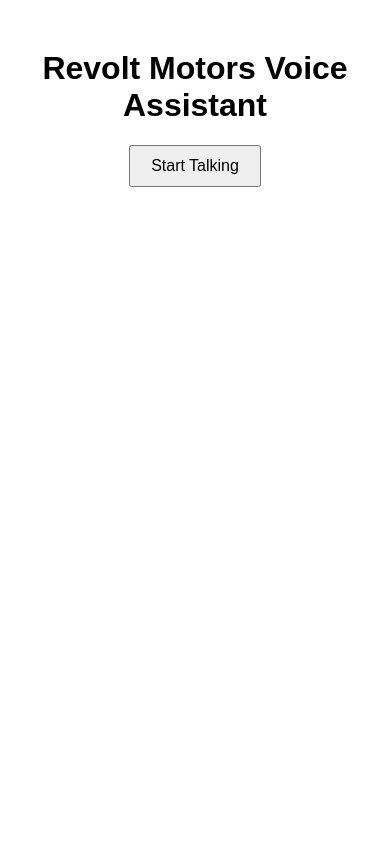
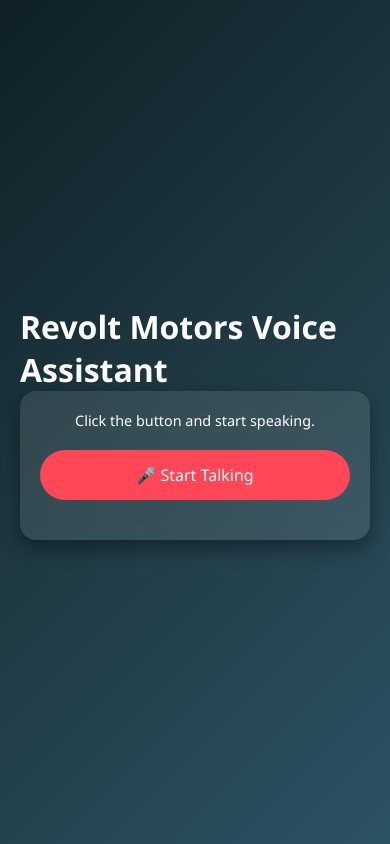
Before and after one commit to ayushsh37/voice-assistant, a plain HTML site: page frontend/index.html in a window 390 px wide. Drawn offline with Linux system fonts and the light colour scheme.

Commit message:
Improved UI and responsiveness

```diff
--- a/frontend/index.html
+++ b/frontend/index.html
@@ -1,13 +1,20 @@
 <!DOCTYPE html>
-<html>
+<html lang="en">
 <head>
-  <title>Revolt Voice Assistant</title>
-  <link rel="stylesheet" href="style.css">
+  <meta charset="UTF-8" />
+  <meta name="viewport" content="width=device-width, initial-scale=1.0" />
+  <title>Revolt Motors Voice Assistant</title>
+  <link rel="stylesheet" href="style.css" />
 </head>
 <body>
-  <h1>Revolt Motors Voice Assistant</h1>
-  <button id="startBtn">Start Talking</button>
-  <p id="response"></p>
+  <div class="container">
+    <h1>Revolt Motors Voice Assistant</h1>
+    <div class="card">
+      <p class="instructions">Click the button and start speaking.</p>
+      <button id="startBtn">🎤 Start Talking</button>
+      <p id="response" class="response"></p>
+    </div>
+  </div>
   <script src="script.js"></script>
 </body>
 </html>
--- a/frontend/style.css
+++ b/frontend/style.css
@@ -1,3 +1,99 @@
-body { font-family: Arial, sans-serif; text-align: center; margin-top: 50px; }
-button { padding: 10px 20px; font-size: 16px; cursor: pointer; }
-#response { margin-top: 20px; font-size: 18px; color: #333; }
+/* Global */
+* {
+  margin: 0;
+  padding: 0;
+  box-sizing: border-box;
+  font-family: 'Segoe UI', Tahoma, Geneva, Verdana, sans-serif;
+}
+
+body {
+  background: linear-gradient(135deg, #0f2027, #203a43, #2c5364);
+  color: #fff;
+  min-height: 100vh;
+  display: flex;
+  align-items: center;
+  justify-content: center;
+  padding: 20px;
+}
+
+/* Container */
+.container {
+  max-width: 500px;
+  width: 100%;
+}
+
+/* Card */
+.card {
+  background: rgba(255, 255, 255, 0.1);
+  backdrop-filter: blur(10px);
+  border-radius: 16px;
+  padding: 30px;
+  text-align: center;
+  box-shadow: 0 8px 20px rgba(0, 0, 0, 0.4);
+  animation: fadeIn 0.8s ease-in-out;
+}
+
+.card h1 {
+  font-size: 2rem;
+  margin-bottom: 20px;
+}
+
+.instructions {
+  font-size: 1rem;
+  margin-bottom: 20px;
+}
+
+/* Button */
+button {
+  background: #ff4757;
+  color: #fff;
+  border: none;
+  padding: 14px 24px;
+  font-size: 1.2rem;
+  border-radius: 50px;
+  cursor: pointer;
+  transition: 0.3s ease;
+}
+
+button:hover {
+  background: #ff6b81;
+  transform: scale(1.05);
+}
+
+button:active {
+  transform: scale(0.95);
+}
+
+/* Response Text */
+.response {
+  margin-top: 20px;
+  font-size: 1.2rem;
+  color: #ffeaa7;
+  word-break: break-word;
+}
+
+/* Animations */
+@keyframes fadeIn {
+  from {
+    opacity: 0;
+    transform: translateY(30px);
+  }
+  to {
+    opacity: 1;
+    transform: translateY(0);
+  }
+}
+
+/* Responsive */
+@media (max-width: 600px) {
+  .card {
+    padding: 20px;
+  }
+  button {
+    width: 100%;
+    font-size: 1rem;
+  }
+  .instructions {
+    font-size: 0.9rem;
+  }
+}
```
